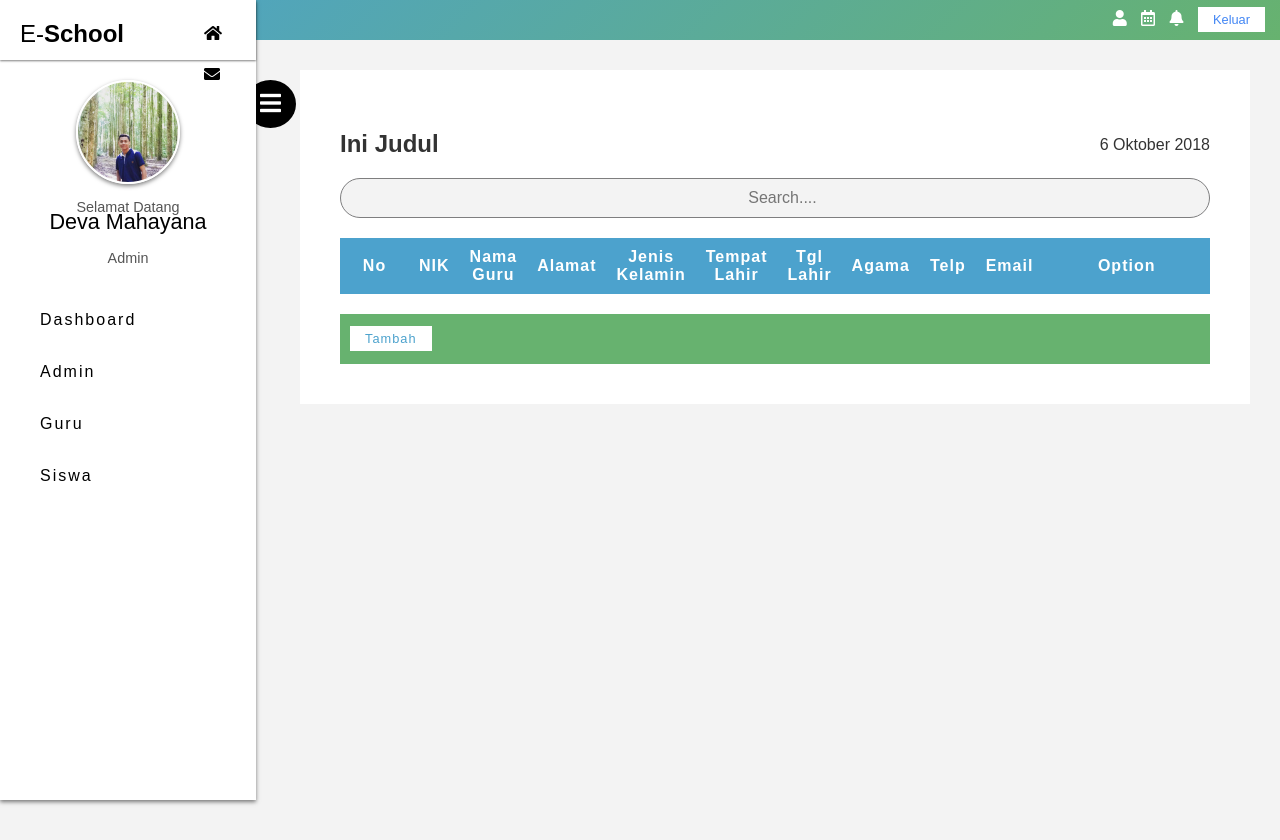
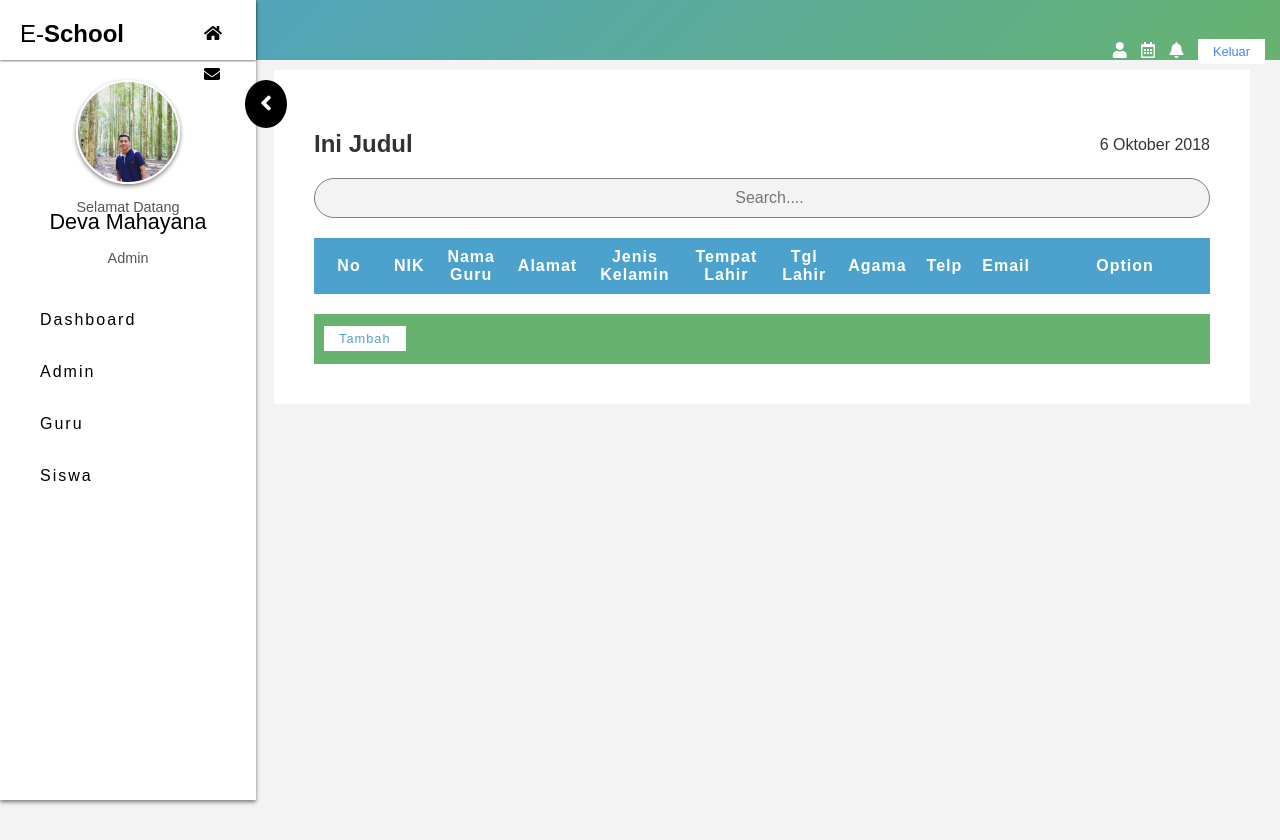
Before and after one commit to devamahayana/infinity, a PHP site: page /admin/user/index.php in a window 1280 px wide. Run offline with PHP 8.4, Linux system fonts and the light colour scheme; a user stored in the database is signed in.

Commit message:
bug fixed
sidemenu

```diff
--- a/css/admin.css
+++ b/css/admin.css
@@ -102,12 +102,12 @@ body{
 	position: fixed;
 	transition: 1s;
 	width: 100%;
-	height: 40px;
+	height: 60px;
 	float: right;
 	align-content: flex-end;
 	background: linear-gradient(-45deg,#67b26f,#4ca2cd);
 }
-.container-menu button{
+.container-sidemenu button{
 	background-color: rgba(0,0,0,0);
 	border: none;
 	font-size: 1.5em;
@@ -120,6 +120,7 @@ body{
 	padding: 10px 15px;
 	z-index: 100;
 	margin-top: 80px;
+	position: fixed;
 }
 .container-menu nav{
 	float: right;
@@ -142,7 +143,7 @@ body{
 	padding-bottom: 40px;
 }
 .wrap-data{
-	width: 85%;
+	width: 70%;
 	min-height: 10vh;
 	background-color: white;
 	margin-top: 70px;
@@ -153,7 +154,6 @@ body{
 	font-family: arial;
 	color: #333;
 	transition: 1s;
-	margin-left: 300px;
 }
 .judul{
 	display: flex;
--- a/javascript/layout.js
+++ b/javascript/layout.js
@@ -14,7 +14,7 @@
 		function openmenu() {
 			btn.setAttribute('onclick','closemenu()');
 			sidemenu.style.marginLeft = '0px';
-			logo.className = "fas fa-times";
+			logo.className = "fas fa-angle-left";
 			data.style.width = '70%';
 
 		}
@@ -22,7 +22,7 @@
 			btn.setAttribute('onclick','openmenu()');
 			sidemenu.style.marginLeft = '-200px';
 			logo.className = "fas fa-bars";
-			data.style.width = '';
+			data.style.width = '80%';
 		}
 		function opensubmenu1() {
 			submenu1.setAttribute('onclick','closesubmenu1()');
--- a/view/header.php
+++ b/view/header.php
@@ -25,6 +25,9 @@
 <body>
 	<div class="wrapper">
 		<div class="container-sidemenu">
+			<button id="btn" onclick="closemenu()">
+				<i class="fas fa-angle-left"></i>
+			</button>
 			<div class="section-atas">
 				<h2>E-<b>School</b></h2>
 				<i class="fas fa-home"></i>
@@ -60,9 +63,6 @@
 			</nav>
 		</div>
 		<div class="container-menu">
-			<button id="btn" onclick="openmenu()">
-				<i class="fas fa-bars"></i>
-			</button>
 			<nav>
 				<i class="fas fa-user"></i>
 				<i class="far fa-calendar-alt"></i>
```
